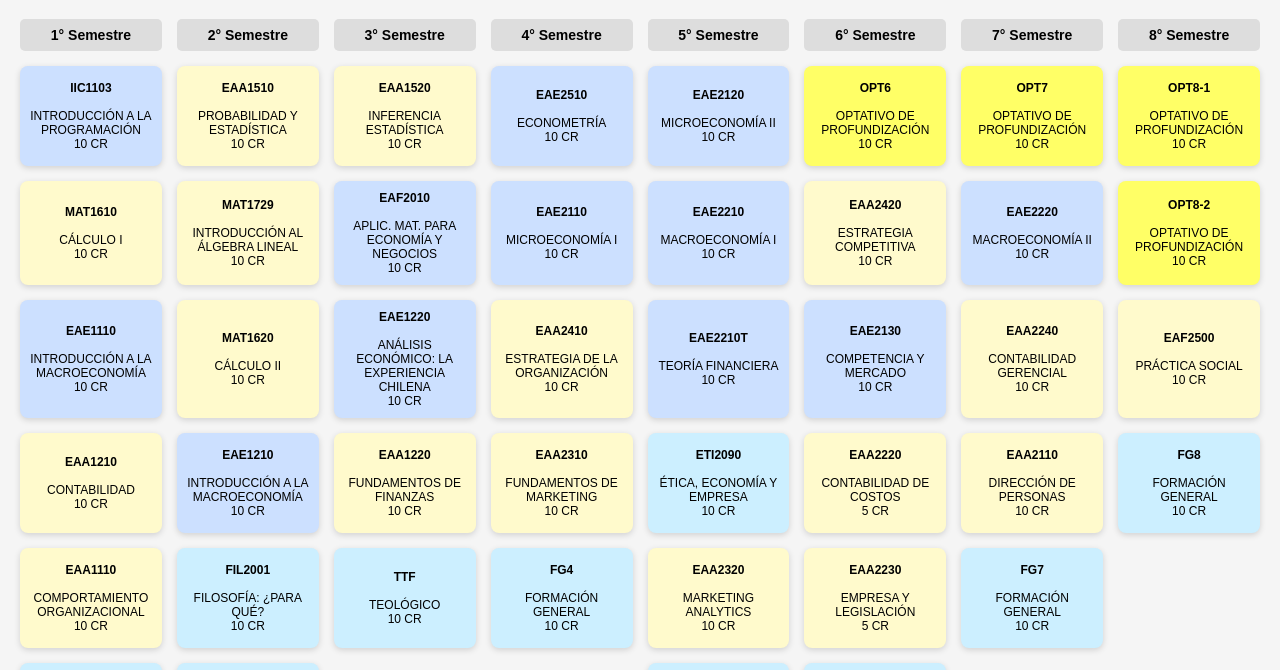
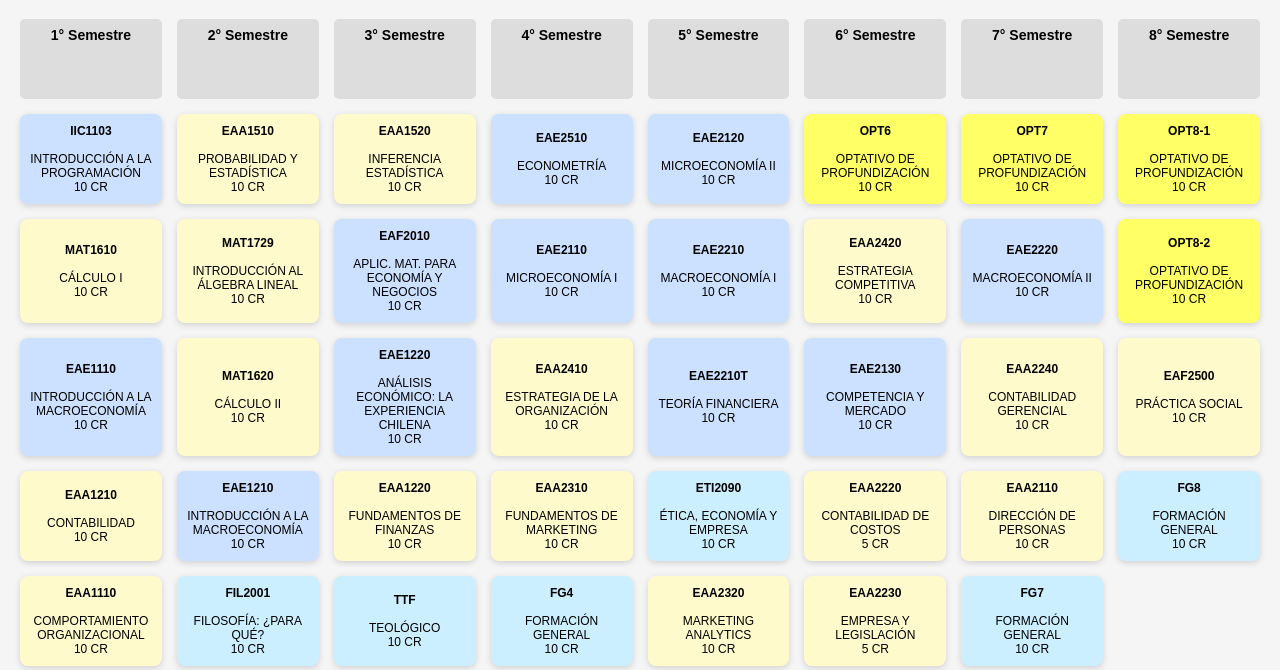
Before and after one commit to camiloic27/Malla-IC, a plain HTML site: page index.html in a window 1280 px wide. Shown: the part 61-731 px from the top of the page. Drawn offline with Linux system fonts and the light colour scheme.

Commit message:
Update estilos.css

```diff
--- a/estilos.css
+++ b/estilos.css
@@ -11,7 +11,7 @@ h1 {
 #malla-container {
   display: grid;
   grid-template-columns: repeat(8, 1fr);
-  grid-template-rows: auto repeat(8, auto);
+  grid-auto-rows: minmax(80px, auto);
   gap: 15px;
   position: relative;
 }
@@ -34,7 +34,6 @@ h1 {
   cursor: pointer;
   transition: transform 0.2s;
   text-align: center;
-  min-height: 80px;
   display: flex;
   flex-direction: column;
   justify-content: center;
```
